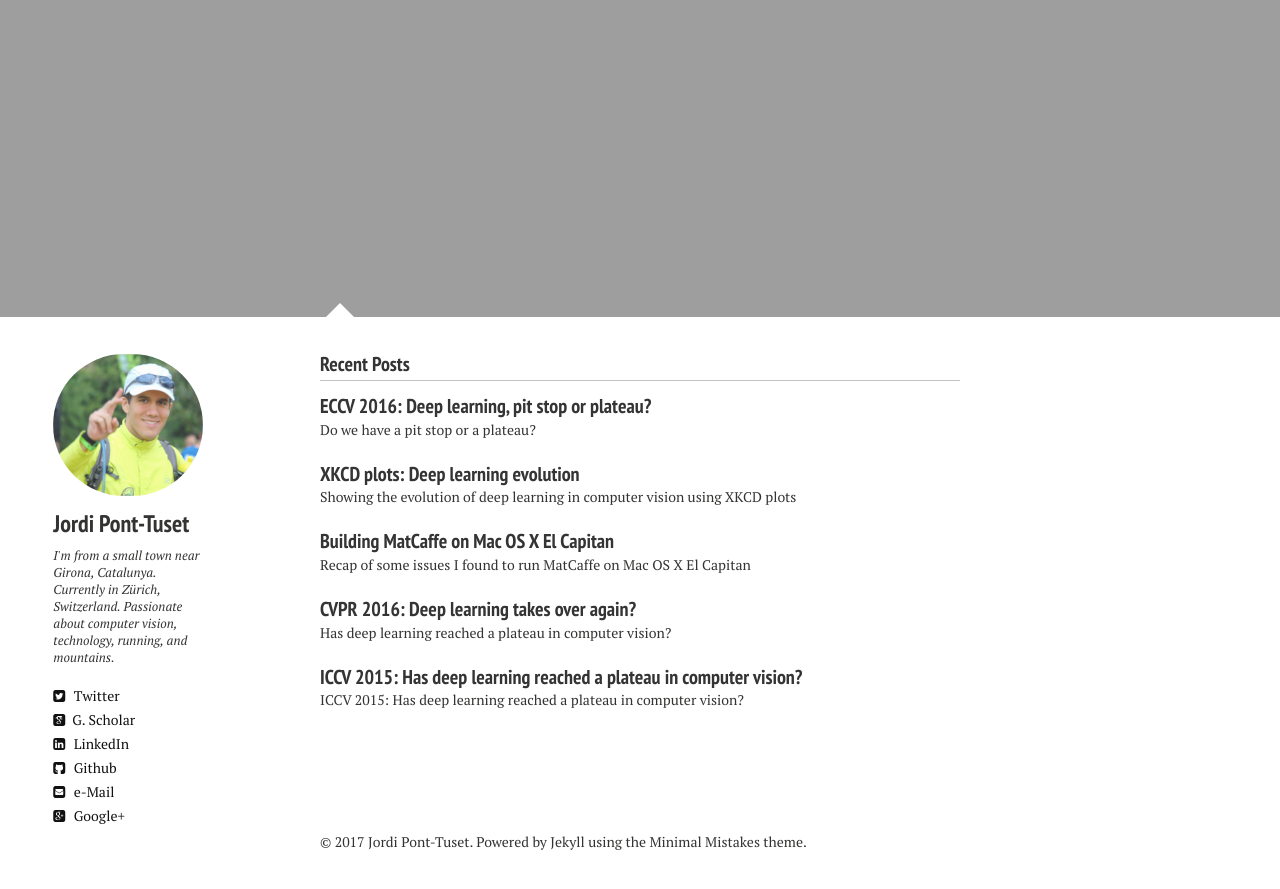
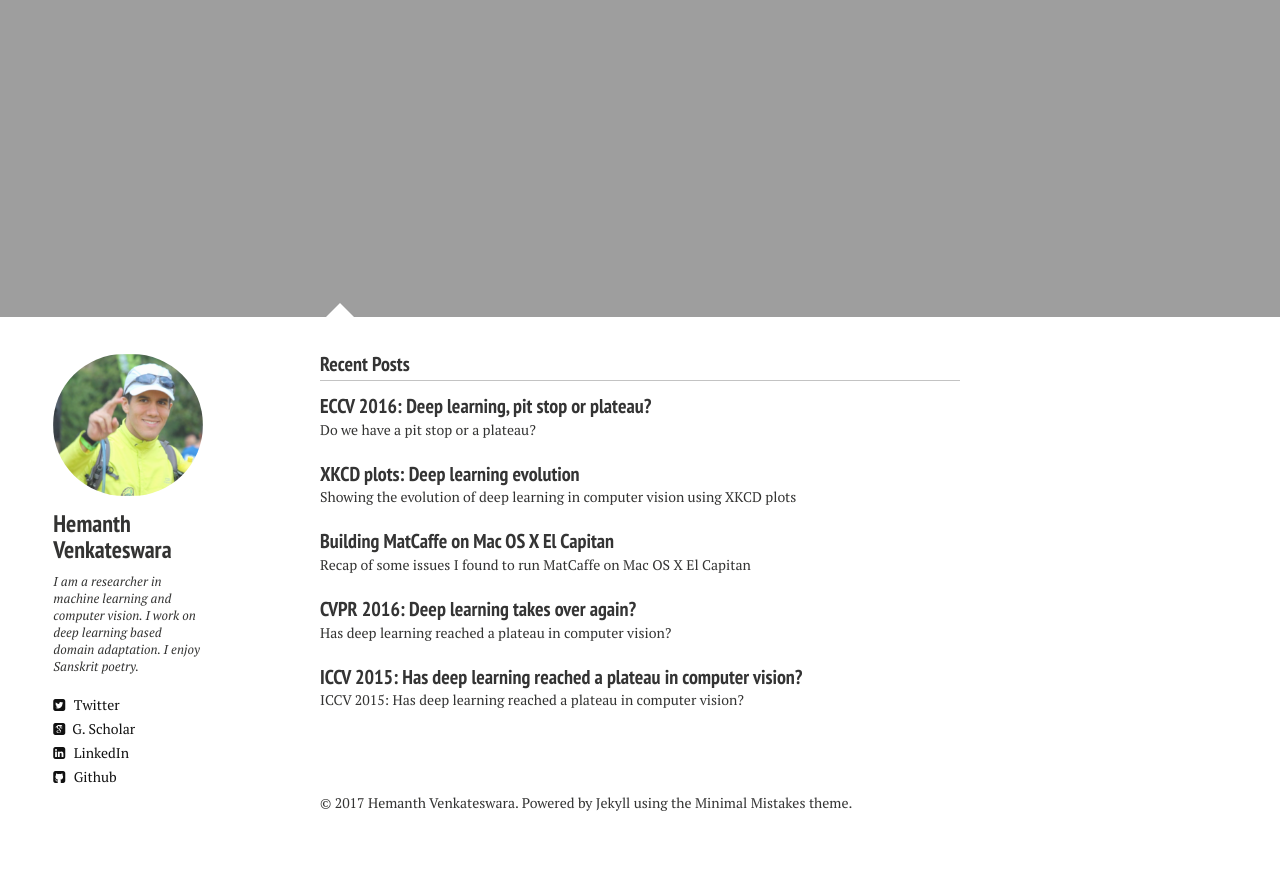
Before and after one commit to hemanthdv/profile, a Jekyll site: the page built from index.md, in a window 1280 px wide and 900 px high, scrolled down 711 px. Shown: the top 889 px of the window. Built offline with Jekyll 4.4.1, drawn with Linux system fonts in a browser that asks for light colours; nearby versions of some CDN libraries; after the commit the page ends 1572 px from its top, so only the background shows below that; some of the changed text lies outside the part shown.

Commit message:
Update _config.yml

```diff
--- a/_config.yml
+++ b/_config.yml
@@ -1,25 +1,25 @@
-title:            Jordi Pont-Tuset's site
-description:      Welcome to my site.
+title:            Hemanth Venkateswara's site
+description:      Personal website.
 # Your site's domain goes here. Leave localhost server or blank when working locally.
-url:              //jponttuset.github.io
+url:              //hemanthdv.github.io/profile
 #http://localhost:5000
 #https://jponttuset.github.io
-disqus_shortname: jponttuset
+disqus_shortname: hemanthdv
 
 # Owner/author information
 owner:
-  name:           Jordi Pont-Tuset
+  name:           Hemanth Venkateswara
   avatar:         jordi.png
-  bio:            I'm from a small town near Girona, Catalunya. Currently in Zürich, Switzerland. Passionate about computer vision, technology, running, and mountains.
-  email:          jponttuset@gmail.com
+  bio:            I am a researcher in machine learning and computer vision. I work on deep learning based domain adaptation. I enjoy Sanskrit poetry.
+  email:
   # Social networking links are used in author-bio sidebar. Update and remove as you like.
-  twitter: jponttuset
-  linkedin: jponttuset
-  google_scholar: VCBBx24AAAAJ
-  google_plus: 113718226018314522413
-  github: jponttuset
+  twitter: hemanthkdv
+  linkedin: hemanth-venkateswara-360a093
+  google_scholar: 0wmiTYoAAAAJ
+  google_plus:
+  github: hemanthdv
 # Analytics and webmaster tools stuff goes here
-google_analytics: UA-52736040-1
+google_analytics:
 google_verify:
 # https://ssl.bing.com/webmaster/configure/verify/ownership Option 2 content= goes here
 bing_verify:
@@ -29,15 +29,17 @@ bing_verify:
 links:
   - title: Curriculum
     url: /cv/
+  - title: Research
+    url: /research/
   - title: Publications
     url: /publications/
-  - title: Code
-    url: /code/
+  - title: Service
+    url: /service/
   - title: Blog
     url: /blog/
 
 # http://en.wikipedia.org/wiki/List_of_tz_database_time_zones
-timezone:    Europe/Zurich
+timezone:    America/Phoenix
 future:      true
 #pygments:    true
 highlighter: rouge
```
